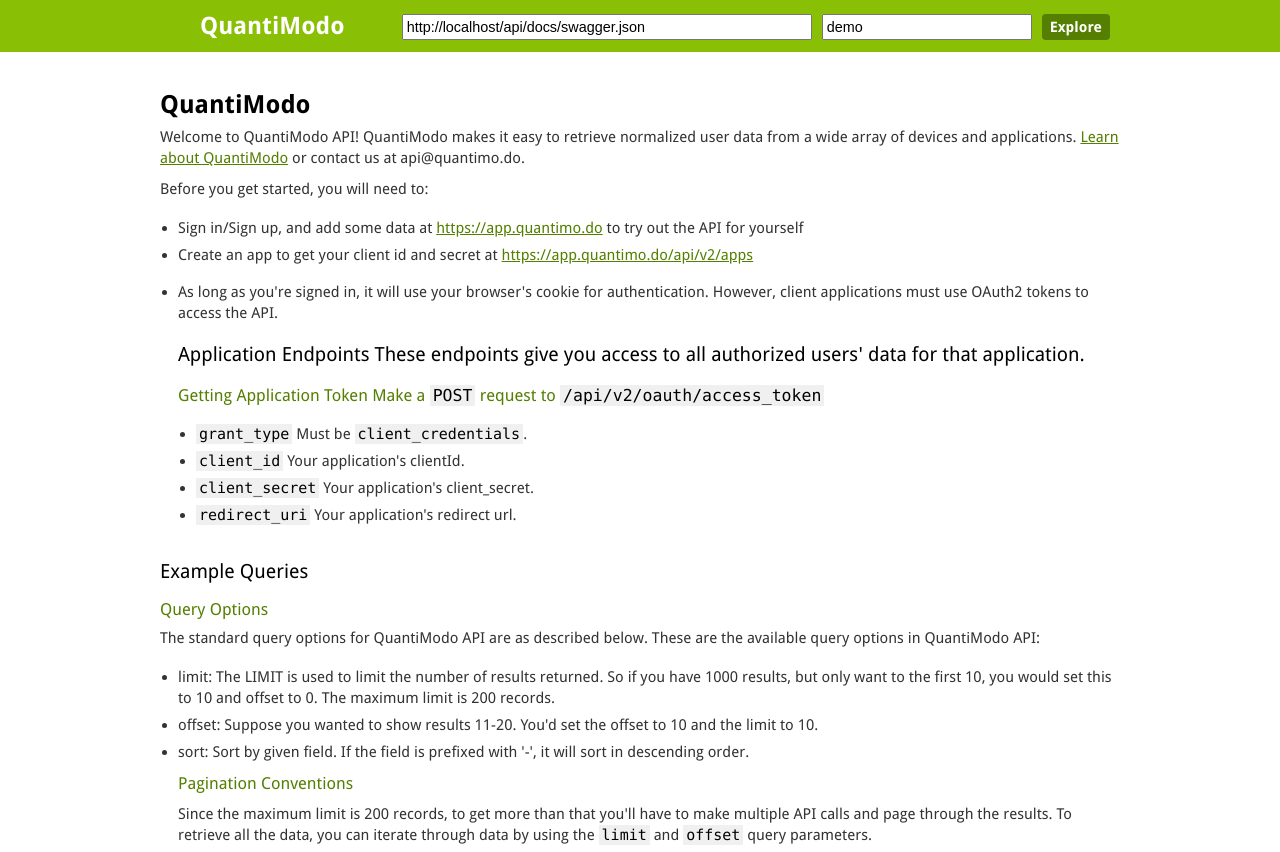
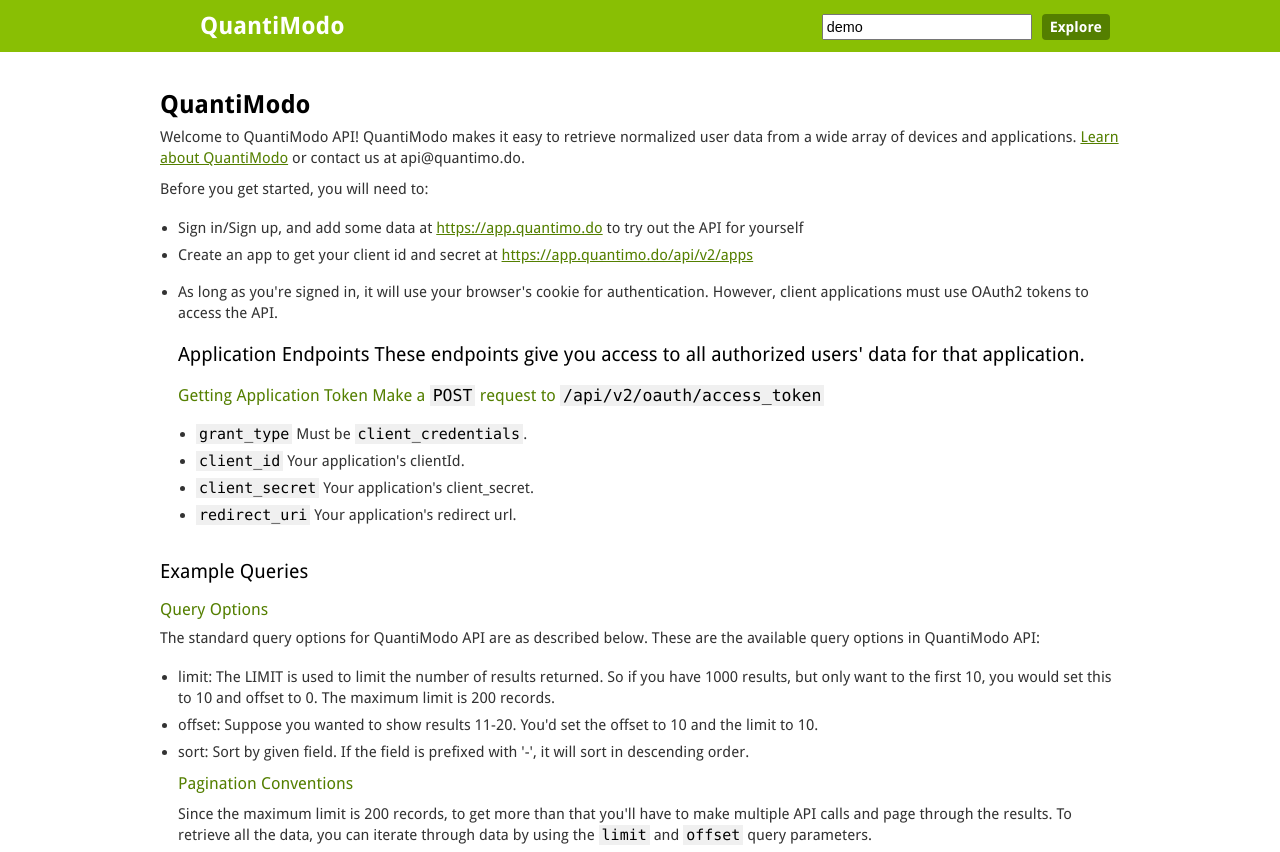
Before and after one commit to QuantiModo/docs, a plain HTML site: page index.html in a window 1280 px wide. Shown: the top 852 px of the page. Drawn offline with Linux system fonts and the light colour scheme; files whose address does not match are found by name.

Commit message:
Comment baseUrl input

```diff
--- a/index.html
+++ b/index.html
@@ -64,7 +64,7 @@
   <div class="swagger-ui-wrap">
     <a id="logo" href="https://quantimo.do">QuantiModo</a>
     <form id='api_selector'>
-      <div class='input'><input placeholder="https://quantimo.do/api" id="input_baseUrl" name="baseUrl" type="text"/></div>
+      <!--<div class='input'><input placeholder="https://quantimo.do/api" id="input_baseUrl" name="baseUrl" type="text"/></div>-->
       <div class='input'><input placeholder="access_token" id="input_apiKey" name="apiKey" type="text"/></div>
       <div class='input'><a id="explore" href="#">Explore</a></div>
     </form>
```
